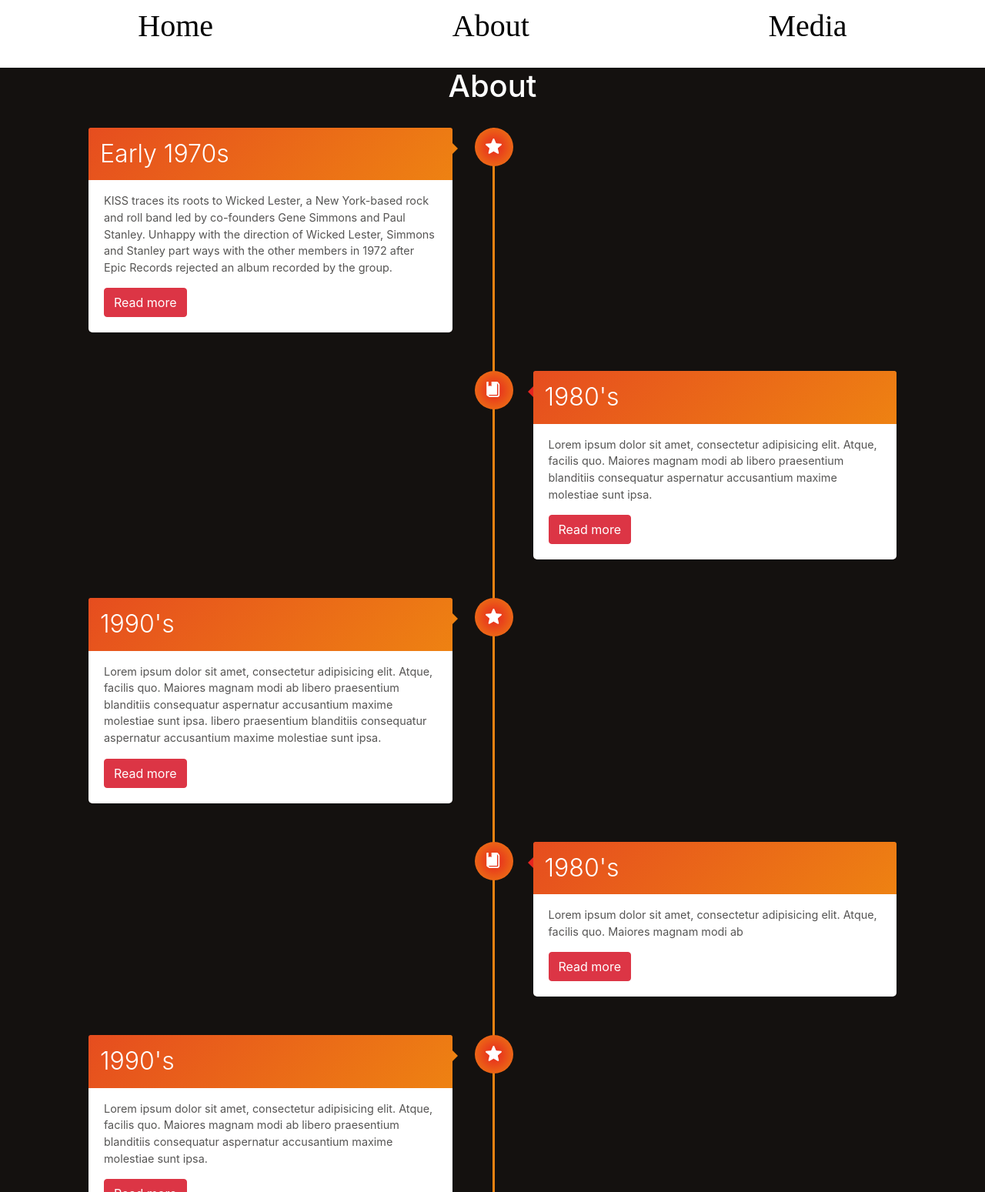
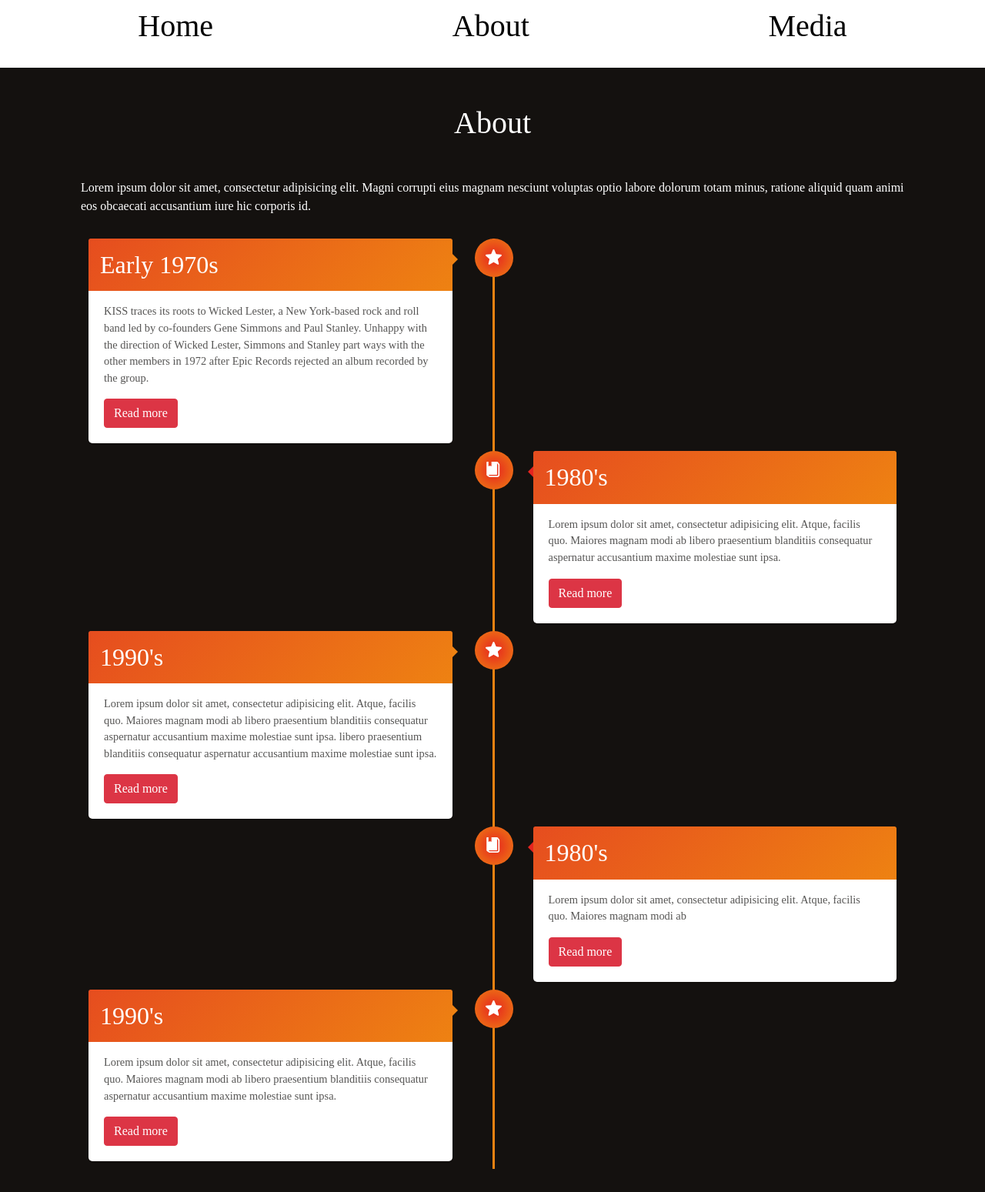
Before and after one commit to ellinorwase/kiss, a Jekyll site: the page built from about.html, in a window 1280 px wide. Shown: the part 695-2244 px from the top of the page at 77% size. Built offline with Jekyll 4.4.1, drawn with Linux system fonts in a browser that asks for light colours; grey boxes are pictures that could not be loaded.

Commit message:
small changes

```diff
--- a/_sass/main.scss
+++ b/_sass/main.scss
@@ -5,15 +5,16 @@ $red: #E6241F;
 $light-blue: #B1C6E2;
 $blue:#6C90B5;
 $bodyColor: #ffffff;
-$bodyFont: -apple-system,
-BlinkMacSystemFont,
-"Segoe UI",
-Helvetica,
-Arial,
-sans-serif,
-"Apple Color Emoji",
-"Segoe UI Emoji",
-"Segoe UI Symbol";
+// $bodyFont: -apple-system,
+// BlinkMacSystemFont,
+// "Segoe UI",
+// Helvetica,
+// Arial,
+// sans-serif,
+// "Apple Color Emoji",
+// "Segoe UI Emoji",
+// "Segoe UI Symbol";
+$bodyFont: 'Montserrat';
 
 body {
   background: $backgroundColor;
@@ -21,6 +22,17 @@ body {
   font-family: $bodyFont;
   margin: 0;
   padding: 0;
+}
+
+h1,
+h2,
+h3,
+h4,
+h5,
+h6,
+p,
+a {
+  font-family: $bodyFont;
 }
 
 a {
@@ -236,8 +248,9 @@ a {
 }
 
 footer {
-  height:130px;
+  height: 130px;
   position: relative;
+
   .footer-logo {
     width: 300px;
     height: auto;
@@ -251,21 +264,22 @@ footer {
     height: 100%;
     align-items: center;
   }
+
   .footer--social-icon {
-      padding:0 2rem;
+    padding: 0 2rem;
+
     svg {
-        transition:0.2s;
+      transition: 0.2s;
       fill: white;
       cursor: pointer;
+
       &:hover {
         fill: $orange;
       }
     }
   }
 }
-  .text-center{
-    text-align: center;
-  }
+
 
 // Timeline
 #timeline {
@@ -293,7 +307,7 @@ footer {
   }
 
   .timeline-item {
-    margin-bottom: 50px;
+    margin-bottom: 10px;
     position: relative;
     @extend %clearfix;
 
--- a/about.html
+++ b/about.html
@@ -4,7 +4,8 @@ title: "About"
 ---
 
 <div class="container">
-    <h1 class="text-center">About</h1>
+    <h1 class="text-center my-5">About</h1>
+    <p class="thin">Lorem ipsum dolor sit amet, consectetur adipisicing elit. Magni corrupti eius magnam nesciunt voluptas optio labore dolorum totam minus, ratione aliquid quam animi eos obcaecati accusantium iure hic corporis id.</p>
     <div id="timeline">
         <div class="timeline-item">
             <div class="timeline-icon">
```
Also changed, not shown: 3 other files. Lines whose indentation alone changed are shown as unchanged.
